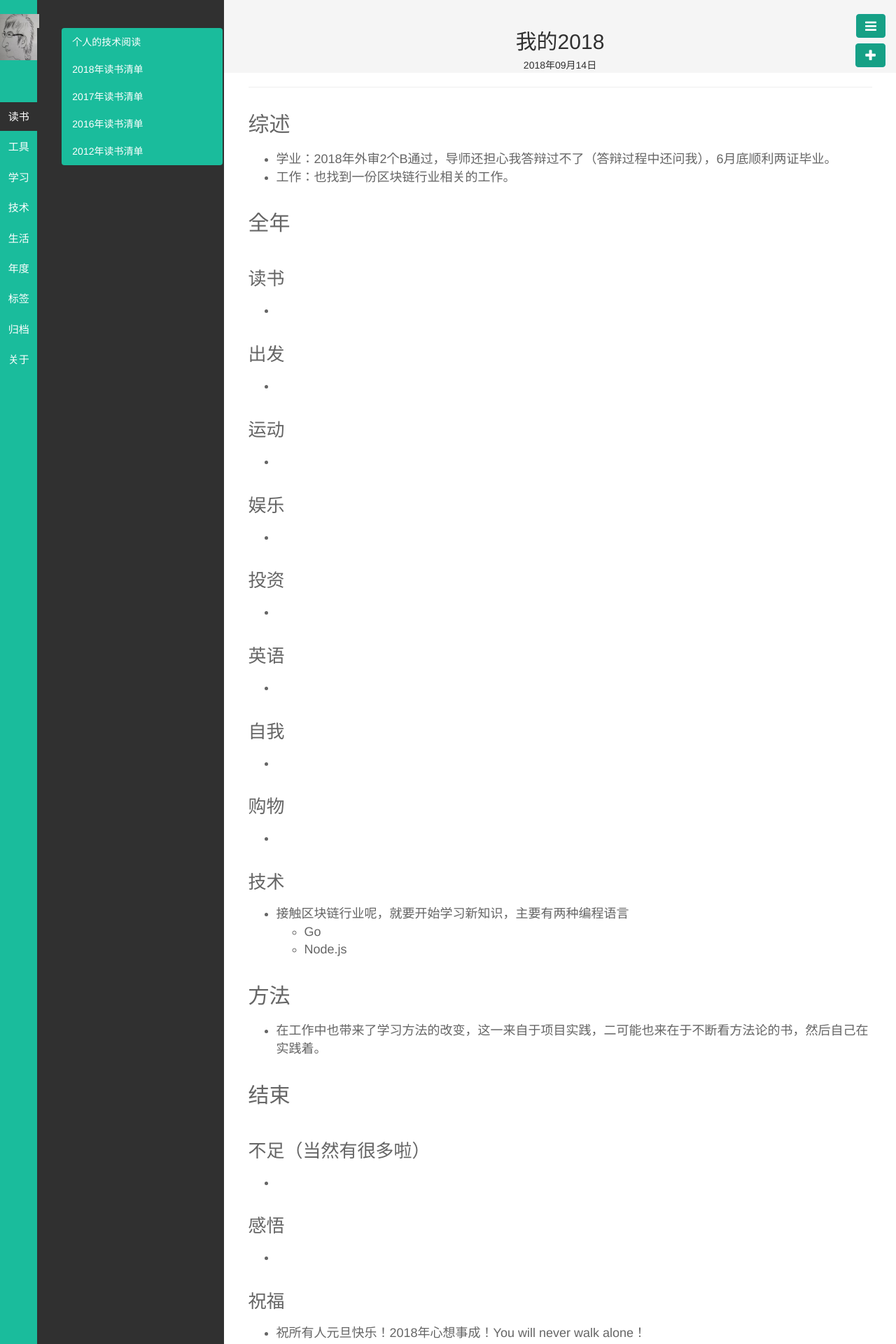
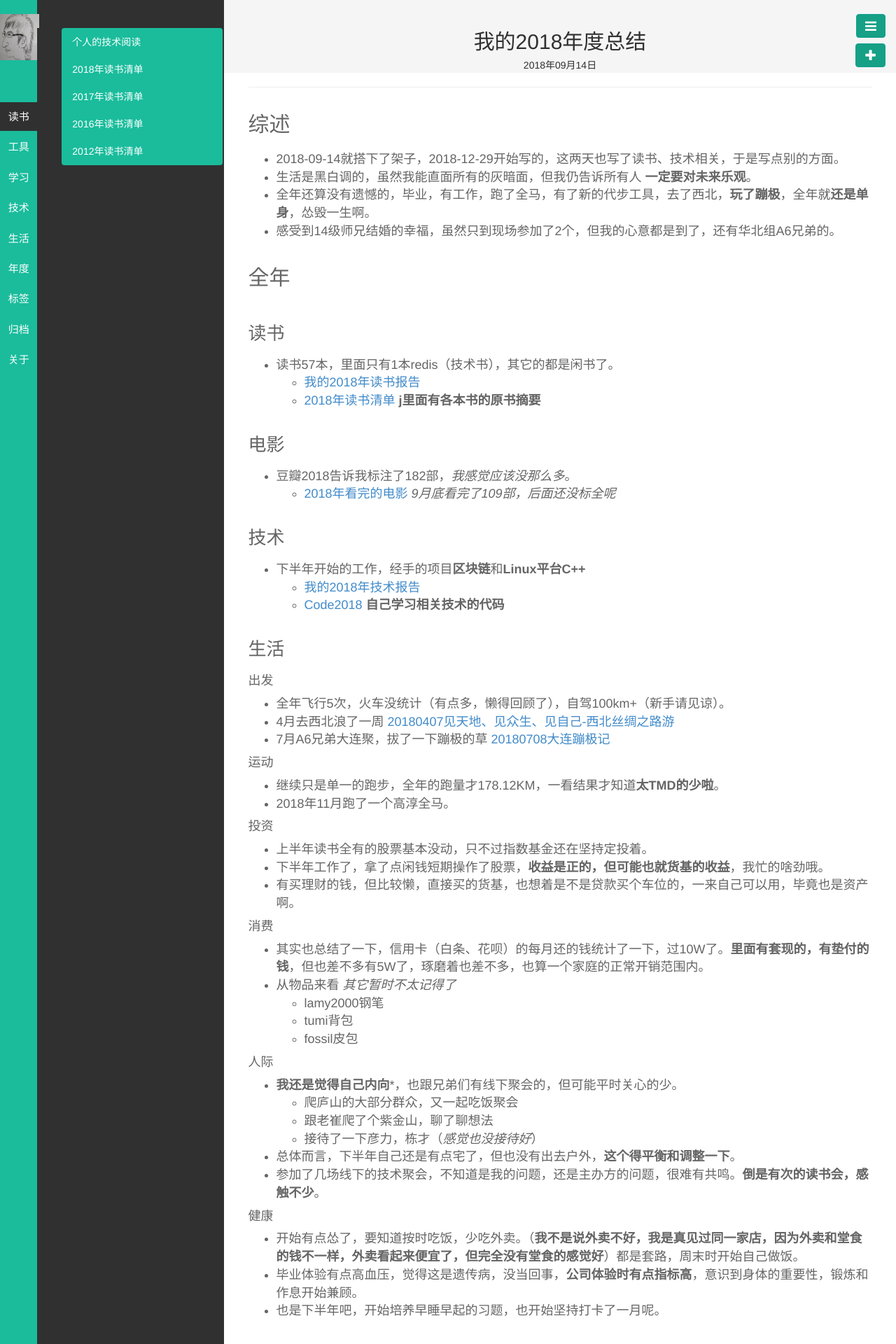
Before and after one commit to wolflion/blog, a Jekyll site: the page built from _posts/年度/2018-09-14-Annual-Report.md, in a window 1280 px wide. Shown: the top 1920 px of the page at 70% size. Built offline with Jekyll 4.4.1, drawn with Linux system fonts in a browser that asks for light colours; some of the changed text lies outside the part shown.

Commit message:
我的2018

```diff
--- a/_posts/年度/2018-09-14-Annual-Report.md
+++ b/_posts/年度/2018-09-14-Annual-Report.md
@@ -1,6 +1,6 @@
 ---
 layout: post
-title: 我的2018
+title: 我的2018年度总结
 category: 年度
 tags: 总结
 keywords:
@@ -9,53 +9,89 @@ description:
 ---
 
 ##  综述
-+ 学业：2018年外审2个B通过，导师还担心我答辩过不了（答辩过程中还问我），6月底顺利两证毕业。
-+ 工作：也找到一份区块链行业相关的工作。
+
++ 2018-09-14就搭下了架子，2018-12-29开始写的，这两天也写了读书、技术相关，于是写点别的方面。
++ 生活是黑白调的，虽然我能直面所有的灰暗面，但我仍告诉所有人 **一定要对未来乐观**。
++ 全年还算没有遗憾的，毕业，有工作，跑了全马，有了新的代步工具，去了西北，**玩了蹦极**，全年就**还是单身**，怂毁一生啊。
++ 感受到14级师兄结婚的幸福，虽然只到现场参加了2个，但我的心意都是到了，还有华北组A6兄弟的。
 
 ##  全年
 ###  读书
-+
++ 读书57本，里面只有1本redis（技术书），其它的都是闲书了。
+  + [我的2018年读书报告](https://www.jianshu.com/p/e516fbb4ad54)
+  + [2018年读书清单](http://lionelshen.cn/2018/01/01/book-list-2018.html) **j里面有各本书的原书摘要**
 
-###  出发
-+
+### 电影
 
-###  运动
-+
-
-###  娱乐
-+
-
-###  投资
-+
-
-###  英语
-+
-
-### 自我
-+
-
-###  购物
-
-+
++ 豆瓣2018告诉我标注了182部，*我感觉应该没那么多*。
+  + [2018年看完的电影](https://github.com/wolflion/ReadNote/blob/master/%E6%80%9D%E8%80%83%E8%BE%93%E5%87%BA/%E5%B9%B4%E5%BA%A6%E6%80%BB%E7%BB%93/2018/2018%E5%B9%B4%E7%9C%8B%E5%AE%8C%E7%9A%84%E7%94%B5%E5%BD%B1.md)  *9月底看完了109部，后面还没标全呢*
 
 ### 技术
 
-+ 接触区块链行业呢，就要开始学习新知识，主要有两种编程语言
-  + Go
-  + Node.js
++ 下半年开始的工作，经手的项目**区块链**和**Linux平台C++**
+  + [我的2018年技术报告](https://segmentfault.com/a/1190000017563239)
+  + [Code2018](https://github.com/wolflion/Code2018) **自己学习相关技术的代码**
 
-## 方法
+### 生活
+
+#### 出发
+
++ 全年飞行5次，火车没统计（有点多，懒得回顾了），自驾100km+（新手请见谅）。
++ 4月去西北浪了一周  [20180407见天地、见众生、见自己-西北丝绸之路游](https://www.jianshu.com/p/f04b4080b712)
++ 7月A6兄弟大连聚，拔了一下蹦极的草 [20180708大连蹦极记](https://www.jianshu.com/p/51349e0cb2a6)
+
+#### 运动
+
++ 继续只是单一的跑步，全年的跑量才178.12KM，一看结果才知道**太TMD的少啦**。
++ 2018年11月跑了一个高淳全马。
+
+#### 投资
+
++ 上半年读书全有的股票基本没动，只不过指数基金还在坚持定投着。
++ 下半年工作了，拿了点闲钱短期操作了股票，**收益是正的，但可能也就货基的收益**，我忙的啥劲哦。
++ 有买理财的钱，但比较懒，直接买的货基，也想着是不是贷款买个车位的，一来自己可以用，毕竟也是资产啊。
+
+#### 消费
+
++ 其实也总结了一下，信用卡（白条、花呗）的每月还的钱统计了一下，过10W了。**里面有套现的，有垫付的钱**，但也差不多有5W了，琢磨着也差不多，也算一个家庭的正常开销范围内。
++ 从物品来看  *其它暂时不太记得了*
+  + lamy2000钢笔
+  + tumi背包
+  + fossil皮包
+
+#### 人际
+
++ **我还是觉得自己内向***，也跟兄弟们有线下聚会的，但可能平时关心的少。
+  + 爬庐山的大部分群众，又一起吃饭聚会
+  + 跟老崔爬了个紫金山，聊了聊想法
+  + 接待了一下彦力，栋才（*感觉也没接待好*）
++ 总体而言，下半年自己还是有点宅了，但也没有出去户外，**这个得平衡和调整一下**。
++ 参加了几场线下的技术聚会，不知道是我的问题，还是主办方的问题，很难有共鸣。**倒是有次的读书会，感触不少**。
+
+####  健康
+
++ 开始有点怂了，要知道按时吃饭，少吃外卖。（**我不是说外卖不好，我是真见过同一家店，因为外卖和堂食的钱不一样，外卖看起来便宜了，但完全没有堂食的感觉好**）都是套路，周末时开始自己做饭。
++ 毕业体验有点高血压，觉得这是遗传病，没当回事，**公司体验时有点指标高**，意识到身体的重要性，锻炼和作息开始兼顾。
++ 也是下半年吧，开始培养早睡早起的习题，也开始坚持打卡了一月呢。
+
+###  英语
++ 上学的时候都没系统学，**也没考过六级**，甚为遗憾。
++ 下半年工作也就更没学了。**翻译的一本技术书进度也就50%左右**，没啥出的价值，只不过我拿来练手而已。
++ 尝试了一下“英语流利说”这个app，挺好使的，连我哪个发音有错，都能提示。**我也意识到，我都有好久没有用英文读过课文了**，最近的还是研一第一学期的事呢。
+
+### 思考
 
 + 在工作中也带来了学习方法的改变，这一来自于项目实践，二可能也来在于不断看方法论的书，然后自己在实践着。
++ *这个还没有完全想好，明天琢磨着补充*
 
+##  最后
 
-
-##  结束
-### 不足（当然有很多啦）
-+
-
-###  感悟
-+
++ 其实看着以上的罗列，再一次的看到了普通的自己在2019年普通的生活点滴。**但又觉得这种普通无比美好**。
++ 也没有更宏大的目标，我看中的都是item，同时我也对我目前的生活也挺知足。（**要想满意得琢磨着换个房**），具体有哪些item，我这2天琢磨琢磨。许三多的**好好活就是做有意义的事**。
++ 2019年度坚持着以上点滴，**要在深度和高质量上多精进**，不管是技术上，方法上，态度上，生活关系上。
++ **2019年可能最大的期待就是自己在金钱上的改变，多对别人好一点，不要觉得关系一般啥的，就表现得抠，没必要，把对自己好的钱省下来，对别人好一点，为社区作点贡献**
++ 全文写完用时1h09min。
 
 ###  祝福
-+ 祝所有人元旦快乐！2018年心想事成！You will never walk alone！
++ 祝所有人元旦快乐！2019年心想事成！You will never walk alone！
++ 虽然作者是个普通人，但读者你并不普通。
```
